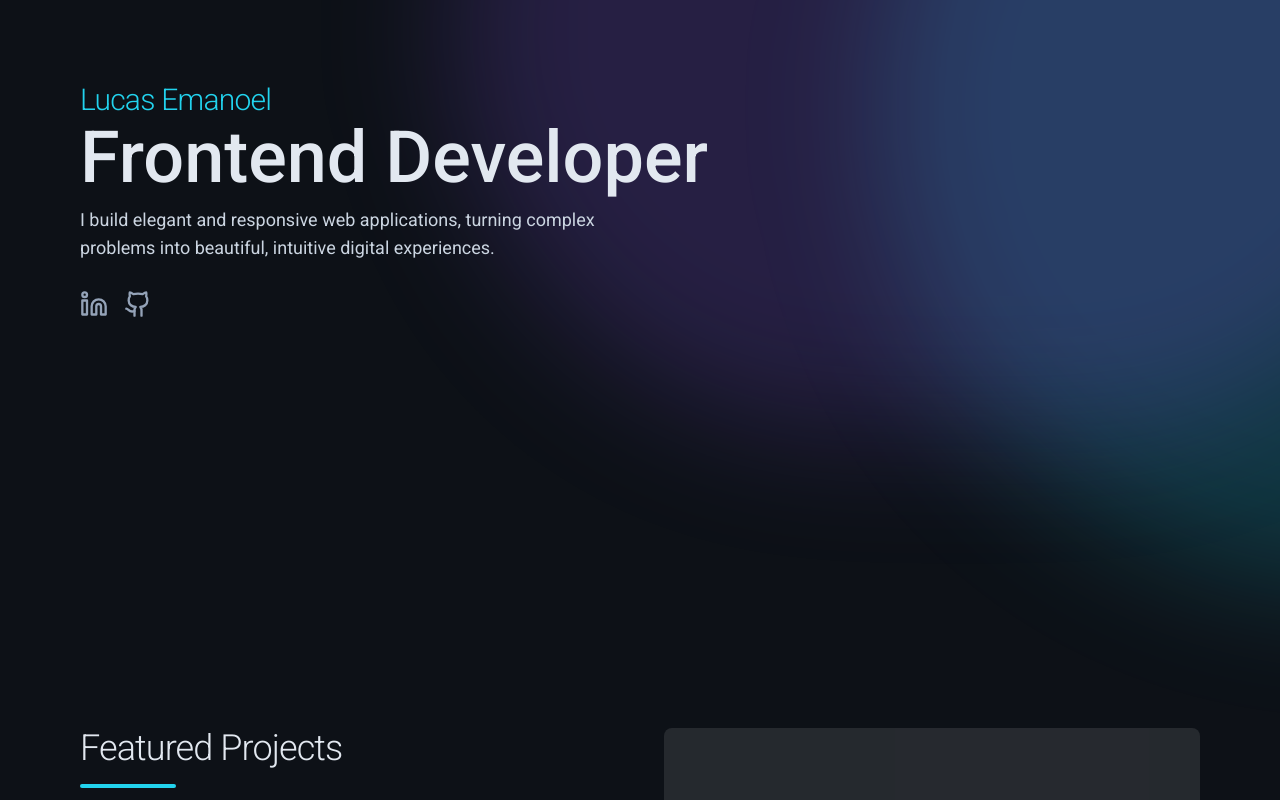
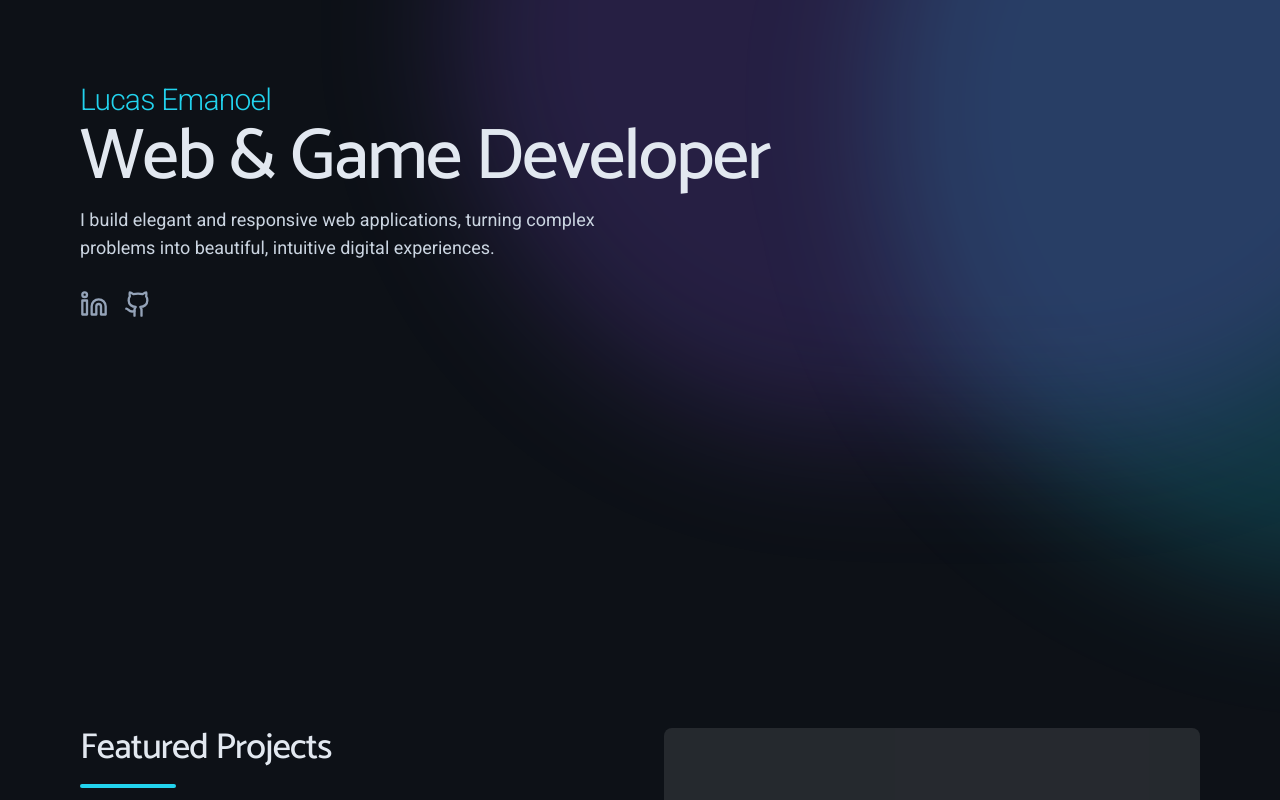
Before and after one commit to LucasFigueiredo504/Next-Frontend-Portifolio, a Next.js app: page / in a window 1280 px wide. Shown: the part 200-1000 px from the top of the page. Built offline with nearby package versions, Linux system fonts and the light colour scheme.

Commit message:
feat: added-new-font

```diff
--- a/src/app/globals.css
+++ b/src/app/globals.css
@@ -7,6 +7,7 @@
 :root {
   --primary: #a5cad2;
   --secondary: #11131c;
+  --font-family-catamaran: var(--font-catamaran);
 }
 *::-webkit-scrollbar {
   width: 15px;
--- a/src/app/layout.tsx
+++ b/src/app/layout.tsx
@@ -1,13 +1,17 @@
 import "./globals.css";
-import { Inter, Roboto_Flex as Roboto } from "next/font/google";
+import { Inter, Catamaran, Roboto_Flex as Roboto } from "next/font/google";
 
 const inter = Inter({ subsets: ["latin"] });
 
 const roboto = Roboto({ subsets: ["latin"], variable: "--font-roboto" });
+const catamaran = Catamaran({
+  subsets: ["latin"],
+  variable: "--font-catamaran",
+});
 
 export const metadata = {
   title: "Portifólio Frontend",
-  description: "Meu protifólio frontend feito em Next js e Tailwind Css"
+  description: "Meu protifólio frontend feito em Next js e Tailwind Css",
 };
 
 export default function RootLayout({
@@ -18,7 +22,7 @@ export default function RootLayout({
   return (
     <html lang="pt-br">
       <body
-        className={`${roboto.variable} font-sans bg-background overflow-x-hidden`}
+        className={`${roboto.variable} ${catamaran.variable} font-sans bg-background overflow-x-hidden`}
       >
         {children}
       </body>
--- a/src/components/About.tsx
+++ b/src/components/About.tsx
@@ -21,7 +21,12 @@ export function About() {
         }`}
       >
         <div className="mb-16">
-          <h2 className="text-4xl font-light tracking-tight">About Me</h2>
+          <h2
+            className="text-4xl font-medium tracking-tight"
+            style={{ fontFamily: "var(--font-catamaran)" }}
+          >
+            Who am I
+          </h2>
           <div className="w-24 h-1 bg-accent mt-4 rounded-full" />
         </div>
 
--- a/src/components/Contact.tsx
+++ b/src/components/Contact.tsx
@@ -73,7 +73,10 @@ export function Contact() {
       <div className="relative container mx-auto px-6 py-16 z-10">
         {/* Header */}
         <div className="mb-16">
-          <h2 className="text-4xl font-light tracking-tight text-primary mb-4">
+          <h2
+            className="text-4xl font-medium tracking-tight text-primary mb-4"
+            style={{ fontFamily: "var(--font-catamaran)" }}
+          >
             Let's Work Together
           </h2>
           <div className="w-24 h-1 bg-accent mt-4 rounded-full" />
--- a/src/components/Hero.tsx
+++ b/src/components/Hero.tsx
@@ -25,8 +25,11 @@ export function Hero() {
           <h1 className="text-5xl md:text-3xl font-light tracking-tight text-accent">
             Lucas Emanoel
           </h1>
-          <p className="text-2xl md:text-7xl font-medium ">
-            Frontend Developer
+          <p
+            className="text-2xl md:text-7xl font-medium tracking-tight"
+            style={{ fontFamily: "var(--font-catamaran)" }}
+          >
+            Web & Game Developer
           </p>
           <p className="max-w-xl text-lg text-slate-300 mt-2">
             I build elegant and responsive web applications, turning complex
--- a/src/components/Skills.tsx
+++ b/src/components/Skills.tsx
@@ -15,7 +15,10 @@ export function Skills() {
       <div className="container mx-auto max-w-6xl px-6">
         {/* Header */}
         <div className="mb-20">
-          <h2 className="text-4xl font-light tracking-tight mb-6">
+          <h2
+            className="text-4xl font-medium tracking-tight mb-6"
+            style={{ fontFamily: "var(--font-catamaran)" }}
+          >
             Tech Stack
           </h2>
           <div className="w-24 h-1 bg-accent rounded-full" />
--- a/src/components/projects/Projects.tsx
+++ b/src/components/projects/Projects.tsx
@@ -69,7 +69,10 @@ export function Projects() {
         <div className="grid grid-cols-1 lg:grid-cols-2 mx-auto px-4 gap-12">
           <div className="lg:sticky lg:top-10 lg:h-fit">
             <div className="mb-20">
-              <h2 className="text-4xl font-light tracking-tight text-primary">
+              <h2
+                className="text-4xl font-medium tracking-tight text-primary"
+                style={{ fontFamily: "var(--font-catamaran)" }}
+              >
                 Featured Projects
               </h2>
               <div className="w-24 h-1 bg-accent mt-4 rounded-full" />
```
